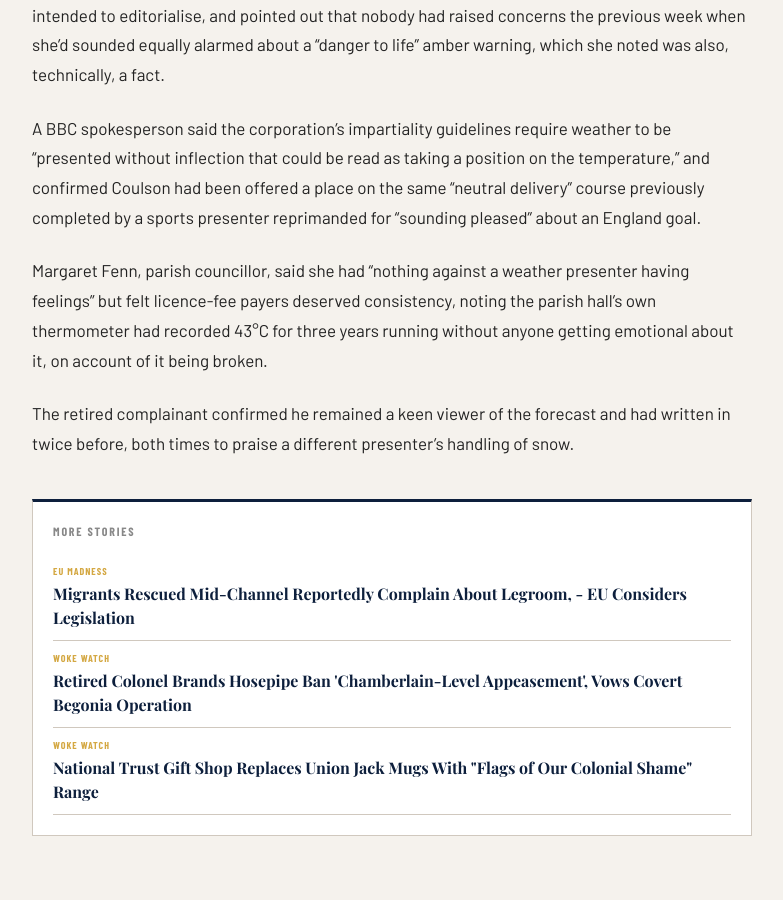
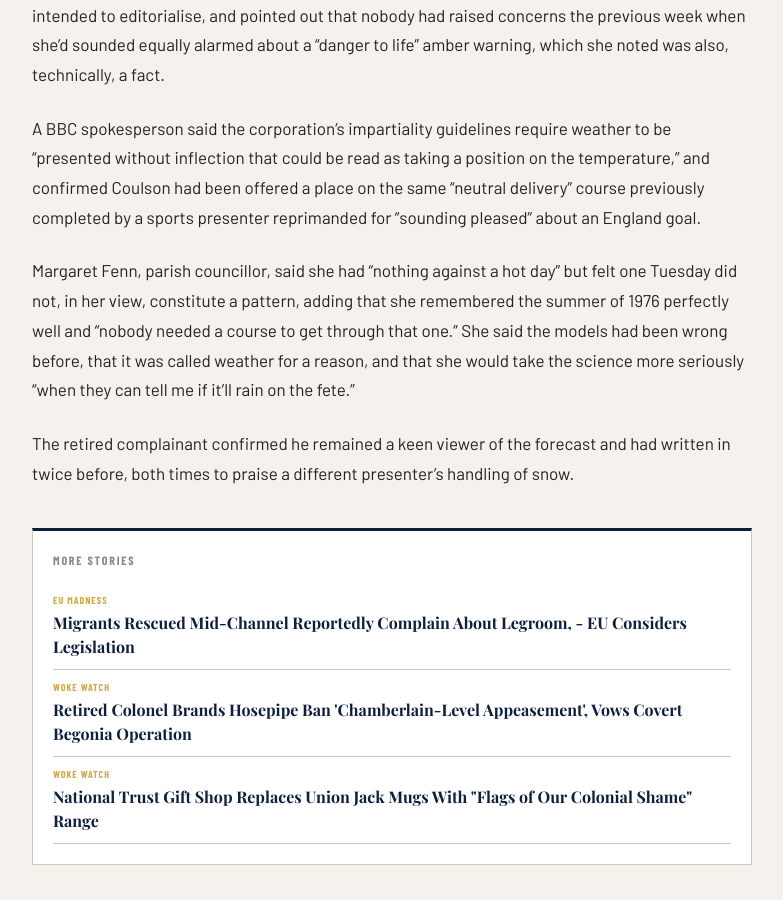
Before and after one commit to matt-palmer999/britishpatriots, a Jekyll site: the page built from _posts/2026-08-02-heatwave-presenter-neutrality.md, in a window 1280 px wide and 900 px high, scrolled down 927 px. Shown: the whole window, without its empty margins (248-1031 px from the left). Built offline with Jekyll 4.4.1, drawn with Linux system fonts in a browser that asks for light colours; some web fonts are replaced.

Commit message:
Revise Margaret Fenn quote to climate-denier rhetoric

```diff
--- a/_posts/2026-08-02-heatwave-presenter-neutrality.md
+++ b/_posts/2026-08-02-heatwave-presenter-neutrality.md
@@ -12,6 +12,6 @@ BBC weather presenter Freya Coulson was formally spoken to by an editor after he
 
 A BBC spokesperson said the corporation's impartiality guidelines require weather to be "presented without inflection that could be read as taking a position on the temperature," and confirmed Coulson had been offered a place on the same "neutral delivery" course previously completed by a sports presenter reprimanded for "sounding pleased" about an England goal.
 
-Margaret Fenn, parish councillor, said she had "nothing against a weather presenter having feelings" but felt licence-fee payers deserved consistency, noting the parish hall's own thermometer had recorded 43°C for three years running without anyone getting emotional about it, on account of it being broken.
+Margaret Fenn, parish councillor, said she had "nothing against a hot day" but felt one Tuesday did not, in her view, constitute a pattern, adding that she remembered the summer of 1976 perfectly well and "nobody needed a course to get through that one." She said the models had been wrong before, that it was called weather for a reason, and that she would take the science more seriously "when they can tell me if it'll rain on the fete."
 
 The retired complainant confirmed he remained a keen viewer of the forecast and had written in twice before, both times to praise a different presenter's handling of snow.
```
